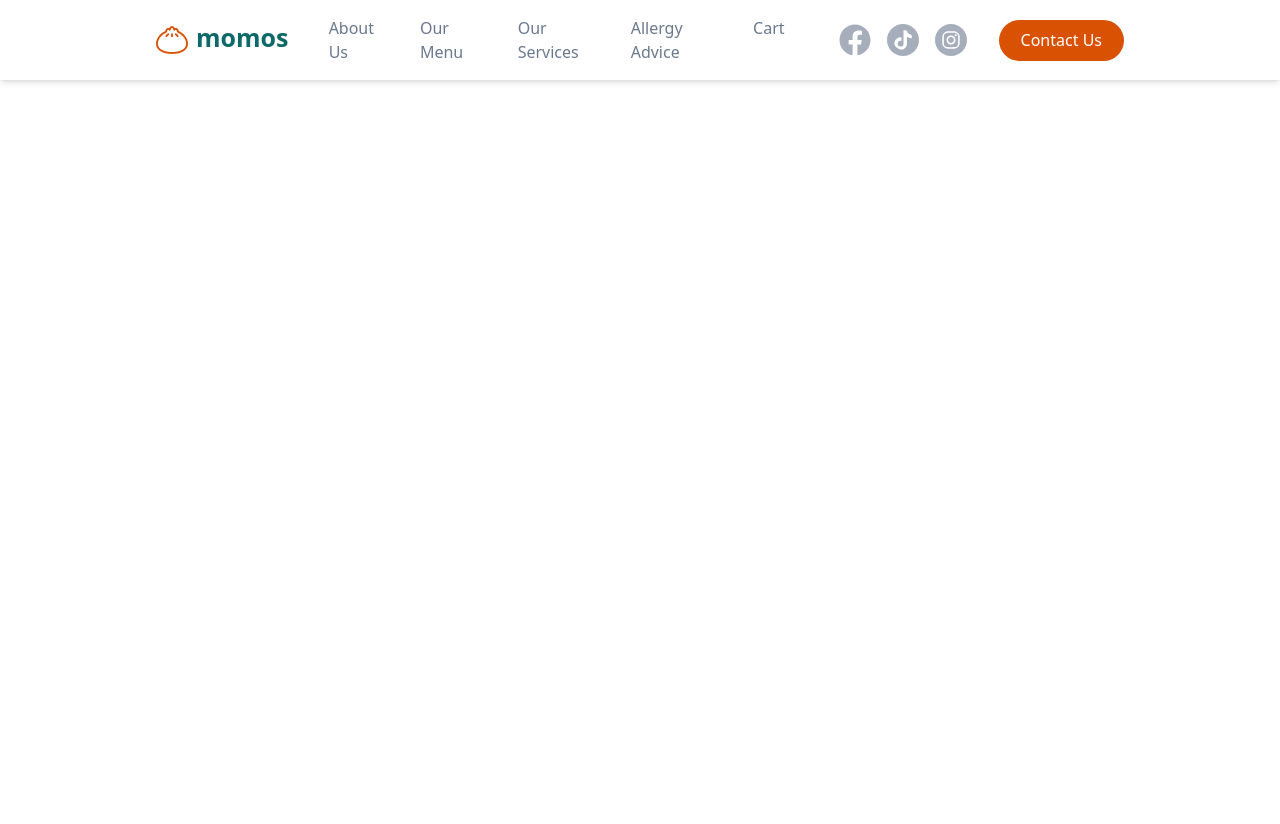
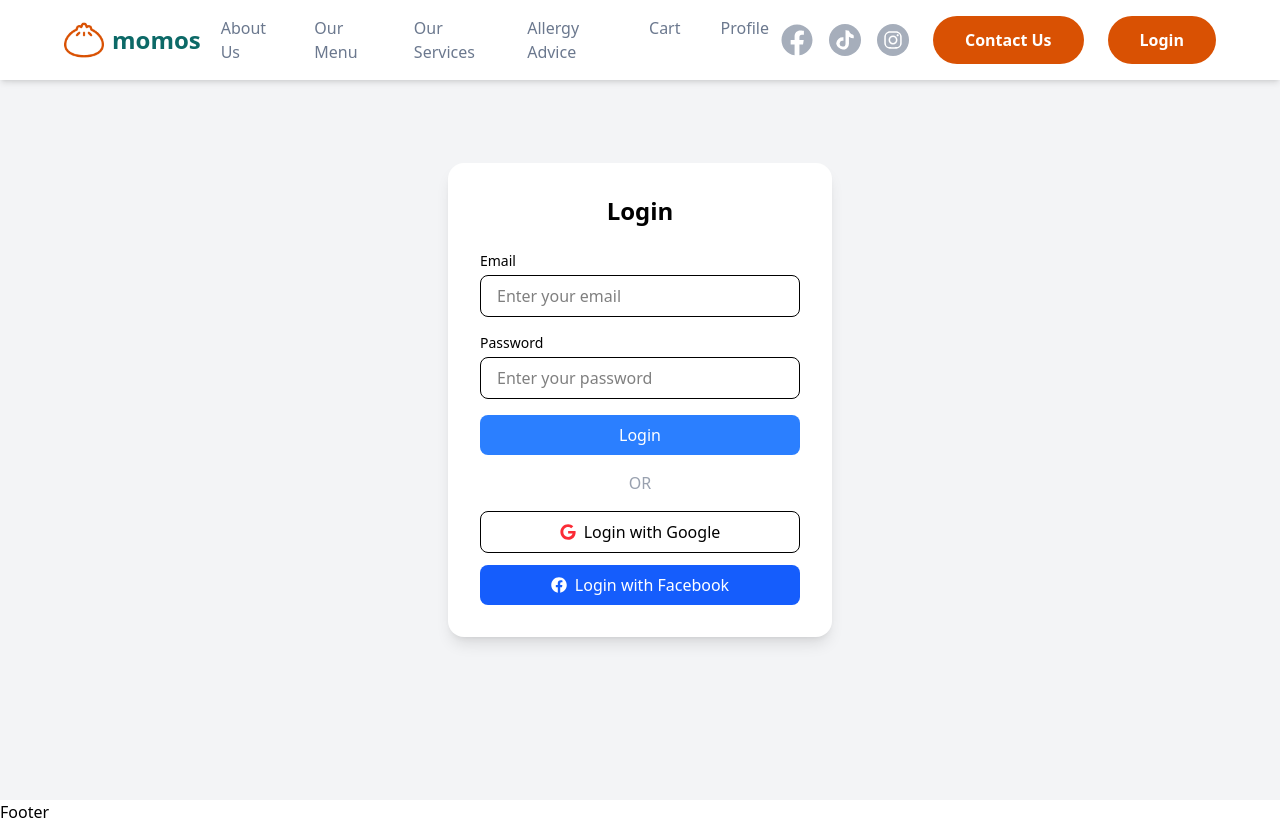
Before and after one commit to Urbish-Mulmi/MERN-Project, a React (Vite) app in the folder MomoSite/: page /Login in a window 1280 px wide. Before the commit this address had no page. Before the commit the page ends 800 px from the top, so only its background shows below. Built offline with nearby package versions, Linux system fonts and the light colour scheme.

Commit message:
Integrate Auth0 Google login; add Profile page and ProtectedRoutes

```diff
--- a/MomoSite/package.json
+++ b/MomoSite/package.json
@@ -10,6 +10,7 @@
     "preview": "vite preview"
   },
   "dependencies": {
+    "@auth0/auth0-react": "^2.15.0",
     "@tailwindcss/vite": "^4.1.18",
     "axios": "^1.13.5",
     "crypto-js": "^4.2.0",
--- /dev/null
+++ b/MomoSite/src/Pages/Profile.jsx
@@ -0,0 +1,42 @@
+
+import { useAuth0 } from "@auth0/auth0-react";
+import React from "react";
+
+const Profile = () => {
+  const { user, isAuthenticated, isLoading } = useAuth0();
+
+  if (isLoading) {
+    return (
+      <div className="min-h-screen flex items-center justify-center">
+        <h2 className="text-lg font-semibold">Loading profile...</h2>
+      </div>
+    );
+  }
+
+  if (!isAuthenticated || !user) {
+    return (
+      <div className="min-h-screen flex items-center justify-center">
+        <h2 className="text-lg font-semibold text-gray-500">
+          No User Logged In
+        </h2>
+      </div>
+    );
+  }
+
+  return (
+    <div className="min-h-screen flex items-center justify-center bg-gray-100">
+      <div className="bg-white shadow-xl rounded-2xl p-8 text-center w-80">
+        <img
+          src={user.picture}
+          alt={user.name}
+          className="w-24 h-24 rounded-full mx-auto mb-4"
+        />
+        <h2 className="text-xl font-bold">{user.name}</h2>
+        <p className="text-gray-600">{user.email}</p>
+        <p className="text-sm text-gray-400 mt-2">Nickname: {user.nickname}</p>
+      </div>
+    </div>
+  );
+};
+
+export default Profile;
--- /dev/null
+++ b/MomoSite/src/Pages/auth/Login.jsx
@@ -0,0 +1,102 @@
+import { useAuth0 } from "@auth0/auth0-react";
+import React, { useState } from "react";
+import { FaGoogle, FaFacebook } from "react-icons/fa";
+
+const Login = () => {
+  const [email, setEmail] = useState("");
+  const [password, setPassword] = useState("");
+  const { loginWithRedirect, isAuthenticated } = useAuth0();
+
+  const handleLogin = (e) => {
+    e.preventDefault();
+    console.log("Email:", email);
+    console.log("Password:", password);
+  };
+
+  if (isAuthenticated) {
+    return (
+      <div className="min-h-screen flex items-center justify-center">
+        <h2 className="text-xl font-semibold text-green-600">
+          You are already logged in ✅
+        </h2>
+      </div>
+    );
+  }
+
+  return (
+    <div className="min-h-screen flex items-center justify-center bg-gray-100">
+      <div className="bg-white p-8 rounded-2xl shadow-lg w-96">
+        <h2 className="text-2xl font-bold text-center mb-6">Login</h2>
+
+        {/* Email Login Form (optional custom backend) */}
+        <form onSubmit={handleLogin} className="space-y-4">
+          <div>
+            <label className="block text-sm mb-1">Email</label>
+            <input
+              type="email"
+              className="w-full px-4 py-2 border rounded-lg focus:ring-2 focus:ring-blue-400"
+              placeholder="Enter your email"
+              value={email}
+              onChange={(e) => setEmail(e.target.value)}
+              required
+            />
+          </div>
+
+          <div>
+            <label className="block text-sm mb-1">Password</label>
+            <input
+              type="password"
+              className="w-full px-4 py-2 border rounded-lg focus:ring-2 focus:ring-blue-400"
+              placeholder="Enter your password"
+              value={password}
+              onChange={(e) => setPassword(e.target.value)}
+              required
+            />
+          </div>
+
+          <button
+            type="submit"
+            className="w-full bg-blue-500 text-white py-2 rounded-lg hover:bg-blue-600 transition"
+          >
+            Login
+          </button>
+        </form>
+
+        {/* Divider */}
+        <div className="my-4 text-center text-gray-400">OR</div>
+
+        {/* Google Login */}
+        <button
+          onClick={() =>
+            loginWithRedirect({
+              authorizationParams: {
+                connection: "google-oauth2",
+              },
+            })
+          }
+          className="w-full flex items-center justify-center gap-2 border py-2 rounded-lg hover:bg-gray-100 transition mb-3"
+        >
+          <FaGoogle className="text-red-500" />
+          Login with Google
+        </button>
+
+        {/* Facebook Login */}
+        <button
+          onClick={() =>
+            loginWithRedirect({
+              authorizationParams: {
+                connection: "facebook",
+              },
+            })
+          }
+          className="w-full flex items-center justify-center gap-2 bg-blue-600 text-white py-2 rounded-lg hover:bg-blue-700 transition"
+        >
+          <FaFacebook />
+          Login with Facebook
+        </button>
+      </div>
+    </div>
+  );
+};
+
+export default Login;
--- a/MomoSite/src/components/Navbar.jsx
+++ b/MomoSite/src/components/Navbar.jsx
@@ -1,22 +1,27 @@
 import React from "react";
 import { NavLink, useNavigate } from "react-router-dom";
 import { FaFacebook, FaTiktok, FaInstagram } from "react-icons/fa";
+import { useAuth0 } from "@auth0/auth0-react";
 
 const Navbar = () => {
   const navigate = useNavigate();
+  const { isAuthenticated, logout } = useAuth0();
+
   return (
-    <nav className="flex items-center py-4 px-39 justify-between shadow-md h-20 fixed z-999 w-full bg-white">
-      <div className="flex items-center gap-2">
-        <div className="flex justify-items-start items-center gap-2 w-42 py-4 hover:cursor-pointer" onClick={()=> {
-          navigate("/")
-        }}>
-          <NavLink to="./" className="flex gap-2 justify-center items-center h-8">
-            <img src="/images/logo.png" alt="logo" className="w-8 h-full" />
-            <h5 className="text-[#0C6967] font-bold text-[25px] pb-1">momos</h5>
+    <nav className="flex items-center justify-between py-4 px-16 shadow-md h-20 fixed w-full z-50 bg-white">
+      {/* Logo & Main Links */}
+      <div className="flex items-center gap-6">
+        <div
+          className="flex items-center gap-2 hover:cursor-pointer"
+          onClick={() => navigate("/")}
+        >
+          <NavLink to="./" className="flex items-center gap-2">
+            <img src="/images/logo.png" alt="logo" className="w-10 h-10" />
+            <h5 className="text-[#0C6967] font-bold text-2xl">momos</h5>
           </NavLink>
         </div>
 
-        <div className="flex gap-2 text-[#6B788E] font-medium">
+        <div className="flex gap-4 text-[#6B788E] font-medium">
           <NavLink className="py-2 px-3" to="./about">
             About Us
           </NavLink>
@@ -30,23 +35,50 @@ const Navbar = () => {
             Allergy Advice
           </NavLink>
           <NavLink className="py-2 px-3" to="./cart">
-          Cart
+            Cart
+          </NavLink>
+          <NavLink className="py-2 px-3" to="./profile">
+            Profile
           </NavLink>
         </div>
       </div>
 
-      <div className="flex justify-end items-center gap-8 h-12 w-90">
-        <div className="flex gap-4 h-8">
+      {/* Social Icons & Buttons */}
+      <div className="flex items-center gap-6">
+        <div className="flex gap-4">
           <FaFacebook size={32} className="text-[#A6AEBB]" />
           <FaTiktok size={32} className="bg-[#A6AEBB] text-white p-1.5 rounded-full" />
           <FaInstagram size={32} className="bg-[#A6AEBB] text-white p-1.5 rounded-full" />
         </div>
+
+        {/* Contact Us Button */}
         <NavLink
           to="./contact"
-          className="bg-[#D95103] py-3 px-5.5 text-white font-[14px] rounded-[100px] h-10.25 flex items-center"
+          className="bg-[#D95103] px-8 py-3 text-white text-base font-semibold rounded-full whitespace-nowrap flex items-center justify-center hover:bg-[#b84302] transition-all duration-200"
         >
           Contact Us
         </NavLink>
+
+        {/* Login / Logout Button */}
+        <div>
+          {isAuthenticated ? (
+            <button
+              onClick={() =>
+                logout({ logoutParams: { returnTo: window.location.origin } })
+              }
+              className="bg-[#D95103] px-8 py-3 text-white text-base font-semibold rounded-full whitespace-nowrap flex items-center justify-center hover:bg-[#b84302] transition-all duration-200"
+            >
+              Logout
+            </button>
+          ) : (
+            <NavLink
+              to="./login"
+              className="bg-[#D95103] px-8 py-3 text-white text-base font-semibold rounded-full whitespace-nowrap flex items-center justify-center hover:bg-[#b84302] transition-all duration-200"
+            >
+              Login
+            </NavLink>
+          )}
+        </div>
       </div>
     </nav>
   );
--- /dev/null
+++ b/MomoSite/src/components/ProtectedRoutes.jsx
@@ -0,0 +1,27 @@
+import { useAuth0 } from '@auth0/auth0-react'
+import React, { useEffect } from 'react'
+import { useNavigate } from 'react-router-dom';
+
+const ProtectedRoutes = ({children}) => {
+  const {isAuthenticated, isLoading} = useAuth0();
+  const navigate = useNavigate()
+
+
+  useEffect(() => {
+
+    if(!isAuthenticated || isLoading)
+    {
+      navigate("/login");
+    }
+
+  }, [isAuthenticated, isLoading])
+
+
+
+
+
+  return children;
+
+}
+
+export default ProtectedRoutes
--- a/MomoSite/src/main.jsx
+++ b/MomoSite/src/main.jsx
@@ -1,14 +1,39 @@
+// import { StrictMode } from 'react'
+// import { createRoot } from 'react-dom/client'
+// import './index.css'
+// import App from './App.jsx'
+// import { BrowserRouter } from 'react-router-dom'
+// import CartProvider from './context/CartProvider.jsx'
+
+// createRoot(document.getElementById('root')).render(
+//   <CartProvider>
+//     <BrowserRouter>
+//       <App />
+//     </BrowserRouter>
+//   </CartProvider>
+// )
+
 import { StrictMode } from 'react'
 import { createRoot } from 'react-dom/client'
 import './index.css'
 import App from './App.jsx'
 import { BrowserRouter } from 'react-router-dom'
 import CartProvider from './context/CartProvider.jsx'
+import { Auth0Provider } from '@auth0/auth0-react';
+
 
 createRoot(document.getElementById('root')).render(
+  <Auth0Provider
+   domain="dev-t3v5blg3dxxbdzwj.us.auth0.com"
+   clientId="3b4TPyelThnJvGTPG1nPjQiWzCMye9Vj"
+   authorizationParams={{
+   redirect_uri: window.location.origin
+  }}>
+
   <CartProvider>
     <BrowserRouter>
       <App />
     </BrowserRouter>
   </CartProvider>
+  </Auth0Provider>
 )
--- a/MomoSite/src/routes/AppRoutes.jsx
+++ b/MomoSite/src/routes/AppRoutes.jsx
@@ -12,24 +12,42 @@ import Cart from '../Pages/Cart'
 import Payment from '../Pages/Payment/Payment'
 import Success from '../Pages/Payment/Success'
 import Failure from '../Pages/Payment/Failure'
+import Login from '../Pages/auth/login'
+import Profile from '../Pages/Profile'
+import ProtectedRoutes from '../components/ProtectedRoutes'
+
 
 
 const AppRoutes = () => {
   return (
     <div>
         <Routes>
-             <Route element={<PublicLayout />}>
-              <Route path='/' element= {<Home />}/>
+
+          {/* render the actual gui of website in default via  :
+          <Route element={<PublicLayout />}> */}
+          <Route element={<PublicLayout />}>
+
+
+          {/* define url paths and elements to render: */}
+              {/* {/* Home page further renders hero and recipe pages */} */
+                <Route path='/' element= {<Home />}/>
+
+              {/* rest of paths and pages rendering defined and are triggered via outlet used in PublicLayout.jsx*/}
               <Route path='*' element= {<NotFound />}/>
               <Route path='/about' element= {<About />}/>
               <Route path='/contact' element= {<Contact />}/>
-              <Route path='/menu' element= {<Menu />}/>
+              <Route path='/menu' element= {<ProtectedRoutes><Menu/></ProtectedRoutes>}/>
               <Route path='/cart' element= {<Cart />}/>
               <Route path='/payment' element= {<Payment />}/>
               <Route path='/success' element= {<Success />}/>
               <Route path='/failure' element= {<Failure/>}/>
+              <Route path='/allergy-advice' element= {<AllergyAdvice />}/>
 
-              <Route path='/allergy-advice' element= {<AllergyAdvice />}/>
+              <Route path='/Login' element= {<Login/>}/>
+              <Route path='/Profile' element= {<Profile/>}/>
+
+
+
 
               {/* enable dynamic routing for individual products clicked */}
               <Route path='/product-details/:id' element= {<ProductDetails />}/>
```
Also changed, not shown: 1 other file (tests, documents, lock files or other folders).
